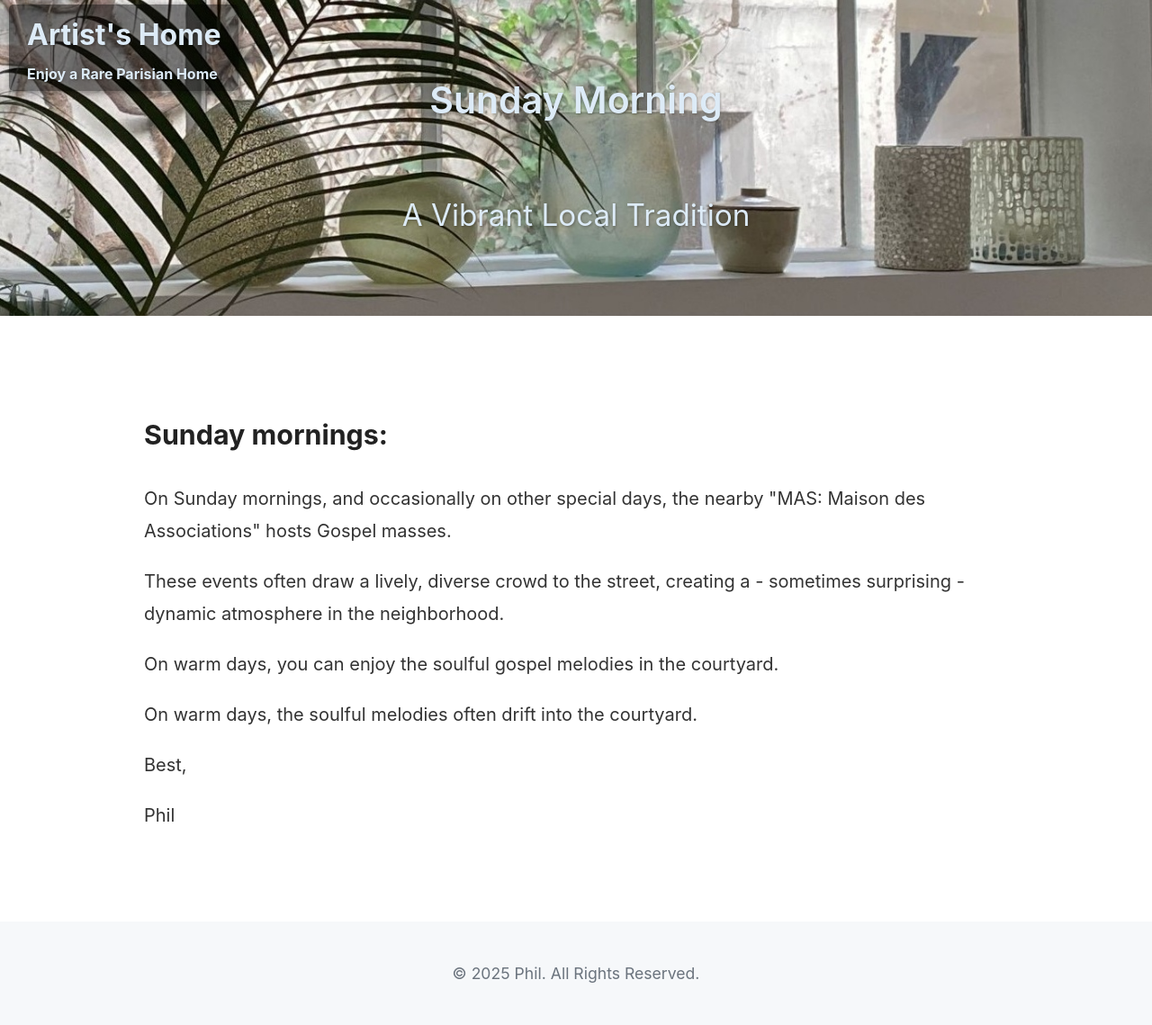
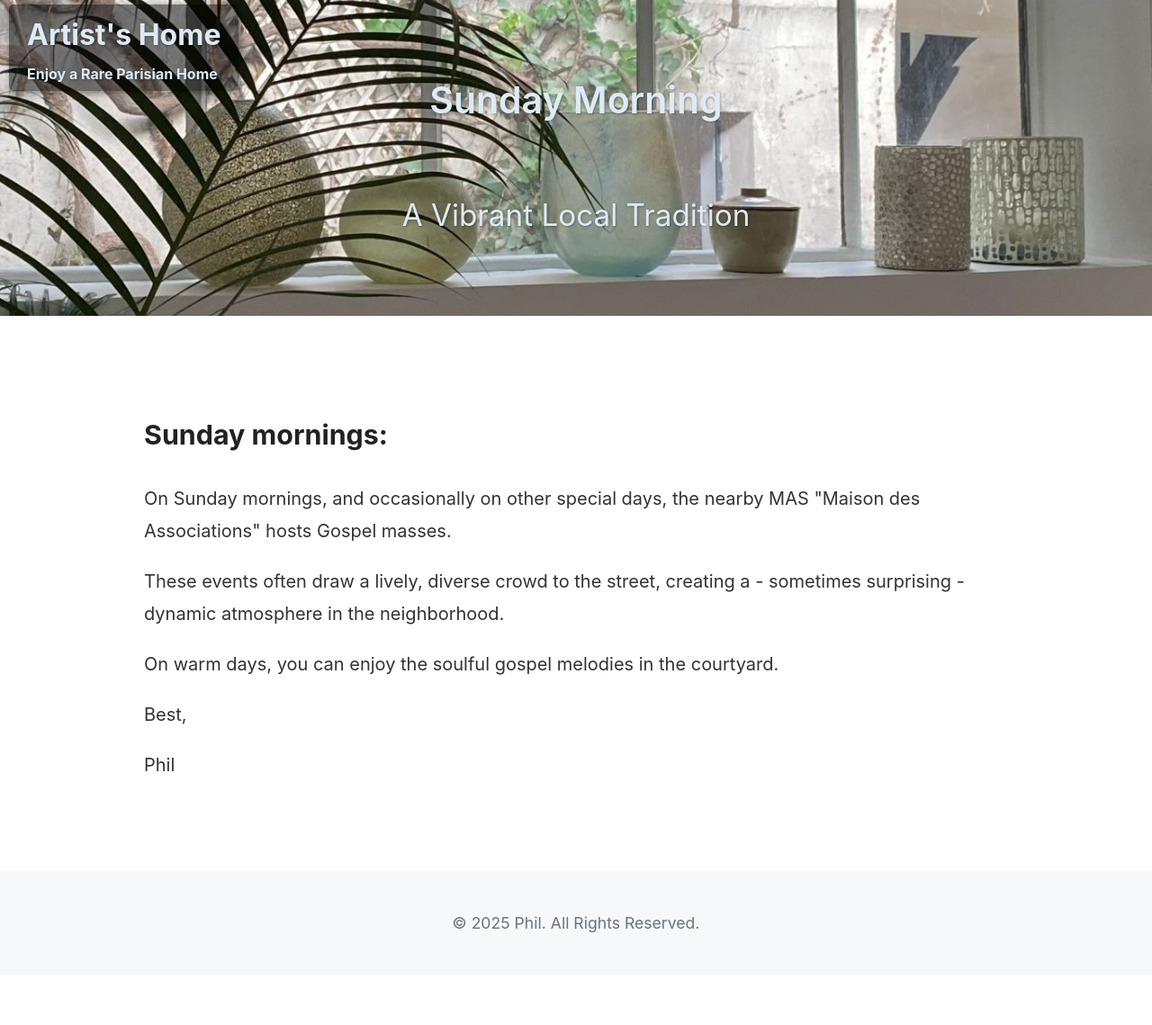
Before and after one commit to PhilAlain/tac, a Jekyll site: the page sunday.html, which Jekyll copies as it is, in a window 1280 px wide. Shown: the whole page at 90% size. Built offline with Jekyll 4.4.1, drawn with Linux system fonts in a browser that asks for light colours; after the commit the page ends 1083 px from its top, so only the background shows below that.

Commit message:
Update sunday.html

```diff
--- a/sunday.html
+++ b/sunday.html
@@ -21,15 +21,14 @@
     <main class="main-content">
         <h2>Sunday mornings:</h2>
 
-        <p>On Sunday mornings, and occasionally on other special days, the nearby "MAS: Maison des Associations" hosts Gospel masses.</p>
+        <p>On Sunday mornings, and occasionally on other special days, the nearby MAS "Maison des Associations" hosts Gospel masses.</p>
 
         <p>These events often draw a lively, diverse crowd to the street, creating a - sometimes surprising - dynamic atmosphere in the neighborhood.</p>
 
         <p>On warm days, you can enjoy the soulful gospel melodies in the courtyard.</p>
 
-        <p>On warm days, the soulful melodies often drift into the courtyard.</p>
+        <p>Best,</p>
 
-        <p>Best,</p>
         <p>Phil</p>
     </main>
 
```
